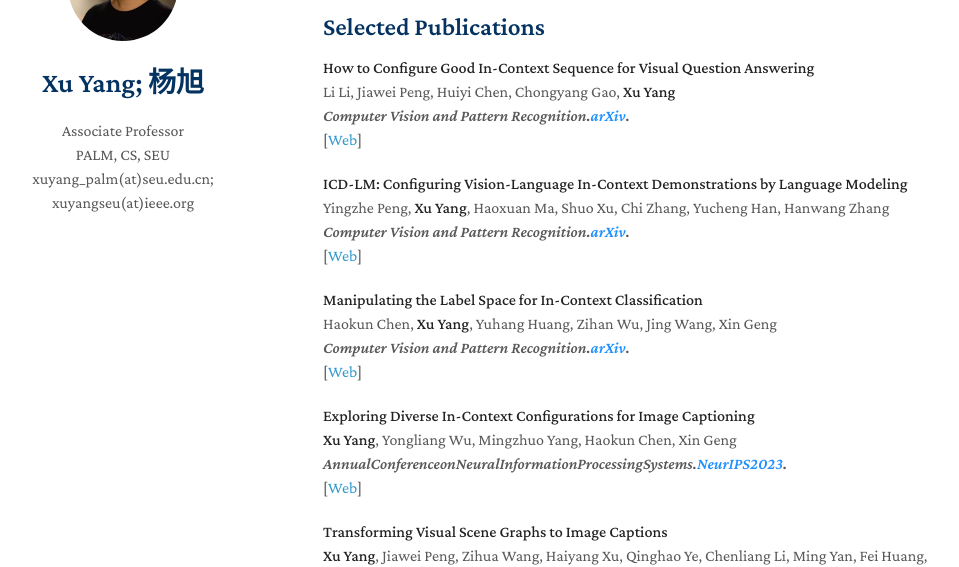
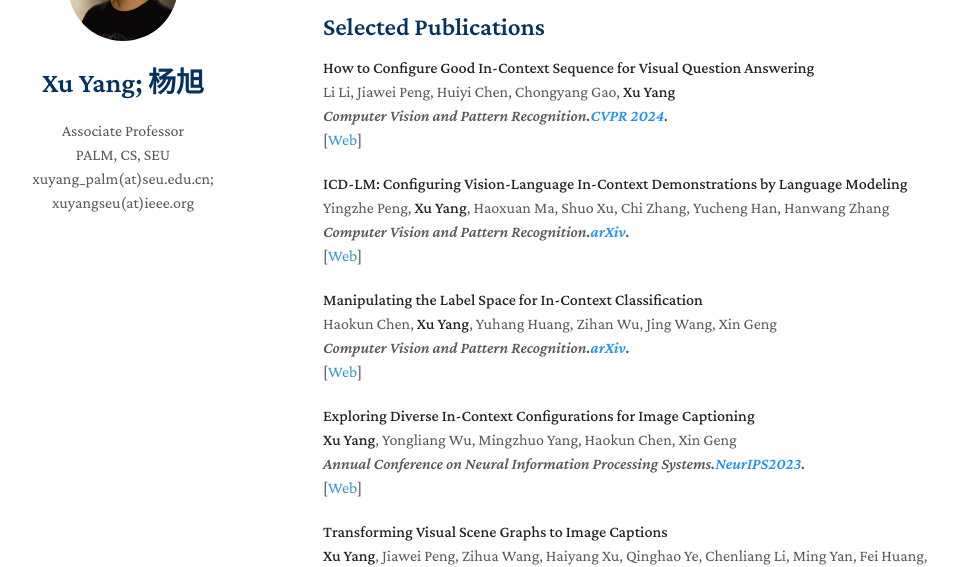
Before and after one commit to yxPALMweb/yxPALMweb.github.io, a Jekyll site: the page built from index.md, in a window 1280 px wide and 900 px high, scrolled down 333 px. Shown: the part 153-720 px from the top of the window, without its empty margins (147-1106 px from the left). Built offline with Jekyll 4.4.1, drawn with Linux system fonts in a browser that asks for light colours; nearby versions of some CDN libraries; a style sheet for code colours, icons or effects is not loaded; our own code applies the rules of GitHub Pages for plain Markdown files.

Commit message:
Update index.md

```diff
--- a/index.md
+++ b/index.md
@@ -15,13 +15,13 @@ I have wide interest on AI, especially machine learning and deep learning, recen
 - **Image Captioning**
 
 ## Selected Publications
-[comment]: <> (arXiv.)
+[comment]: <> (cvpr2024.)
 <div class="paper">
 <p><strong>How to Configure Good In-Context Sequence for Visual Question Answering</strong>
 <br />
 Li Li, Jiawei Peng, Huiyi Chen, Chongyang Gao, <strong>Xu Yang</strong>
 <br />
-<em>Computer Vision and Pattern Recognition.<strong><i style="color:#1e90ff">arXiv</i></strong>.</em>
+<em>Computer Vision and Pattern Recognition.<strong><i style="color:#1e90ff">CVPR 2024</i></strong>.</em>
 <br />
    [<a href="https://arxiv.org/abs/2312.01571">Web</a>]
 <br/>
@@ -60,7 +60,7 @@ Haokun Chen, <strong>Xu Yang</strong>, Yuhang Huang, Zihan Wu, Jing Wang, Xin Ge
 <br />
 <strong>Xu Yang</strong>, Yongliang Wu, Mingzhuo Yang, Haokun Chen, Xin Geng
 <br />
-<em>AnnualConferenceonNeuralInformationProcessingSystems.<strong><i style="color:#1e90ff">NeurIPS2023</i></strong>.</em>
+<em>Annual Conference on Neural Information Processing Systems.<strong><i style="color:#1e90ff">NeurIPS2023</i></strong>.</em>
 <br />
    [<a href="https://arxiv.org/abs/2305.14800">Web</a>]
 <br/>
```
